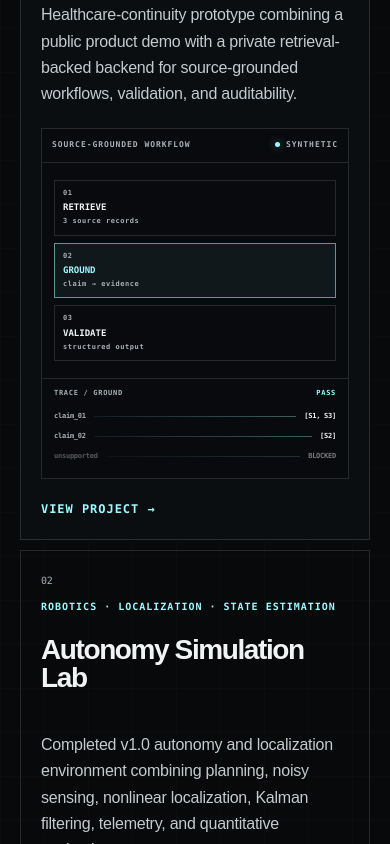
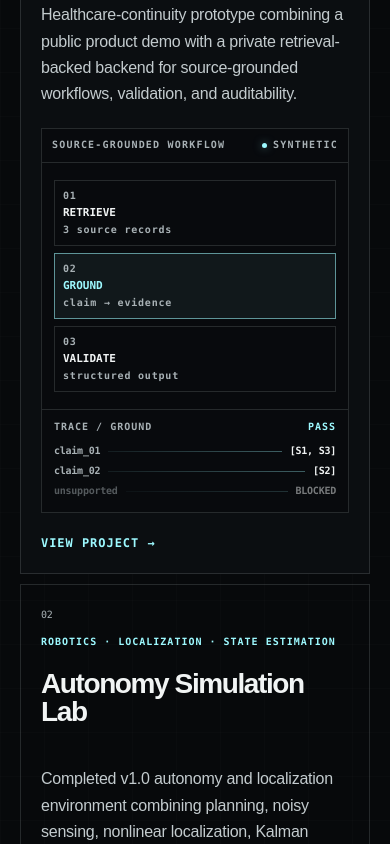
Before and after one commit to Kushrishi/kushrishi.com, a Next.js app: page / in a window 390 px wide. Shown: the part 3580-4424 px from the top of the page. Built offline with nearby package versions, Linux system fonts and the light colour scheme.

Commit message:
Raise interactive preview microtext
Increase the smallest CareBridge and Autonomy preview labels to 10–11px while preserving layout, spacing, and interaction behavior.

```diff
--- a/app/readability.css
+++ b/app/readability.css
@@ -136,24 +136,24 @@ nav a,
 .preview-toolbar,
 .preview-toggle button,
 .preview-readout {
-  font-size: 8px;
+  font-size: 10px;
   line-height: 1.2;
 }
 
 .project-preview text {
-  font-size: 8px;
+  font-size: 10px;
 }
 
 .carebridge-flow button span,
 .carebridge-flow button small,
 .evidence-head,
 .evidence-line {
-  font-size: 7px;
+  font-size: 10px;
   line-height: 1.35;
 }
 
 .carebridge-flow button strong {
-  font-size: 9px;
+  font-size: 11px;
 }
 
 /* Research pages: optimize for sustained reading rather than dashboard density. */
@@ -362,6 +362,6 @@ nav a,
   .preview-toolbar,
   .preview-toggle button,
   .preview-readout {
-    font-size: 8px;
+    font-size: 10px;
   }
 }
```
